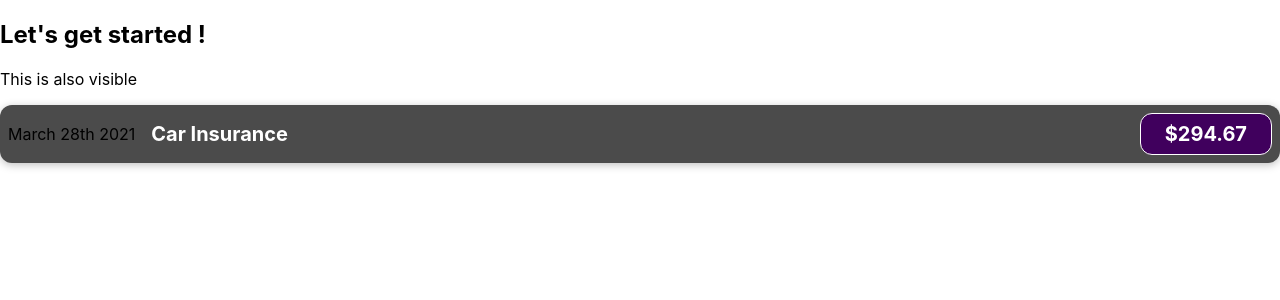
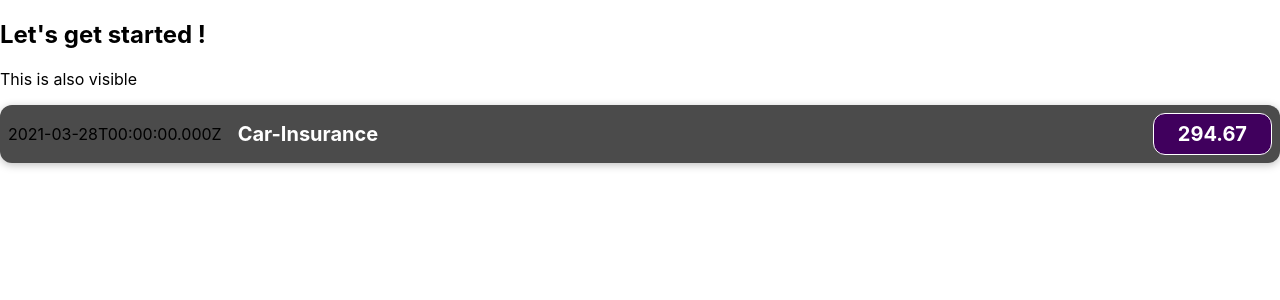
Before and after one commit to Pramod4636/FasalTech_Intership, a React (Create React App) app in the folder Learning_React/Section3_ReactBasicComponents/demoproj/: page / in a window 1280 px wide. Shown: the top 300 px of the page. Built offline with nearby package versions, Linux system fonts and the light colour scheme.

Commit message:
variable adding in JSX

```diff
--- a/Learning_React/Section3_ReactBasicComponents/demoproj/src/components/ExpenseItem.js
+++ b/Learning_React/Section3_ReactBasicComponents/demoproj/src/components/ExpenseItem.js
@@ -2,15 +2,18 @@
 import './f1.css';
 
 const ExpenseItem = () => {
-  return (
-    <div className = "expense-item">
-      <div >March 28th 2021 </div>
+  const expenseDate = new Date(2021,2,28);
+  const expenseTitle = 'Car-Insurance';
+  const expenseAmount = 294.67;
+
+  return ( <div className = "expense-item">
+      <div >{expenseDate.toISOString()} </div>
       <div className = "expense-item__description">
-        <h2> Car Insurance </h2>
-        <div className="expense-item__price"> $294.67 </div>
+        <h2> {expenseTitle} </h2>
+        <div className="expense-item__price"> {expenseAmount} </div>
       </div>
-    </div>
-  )
+    </div> );
+
 }
 
 export default ExpenseItem
```
